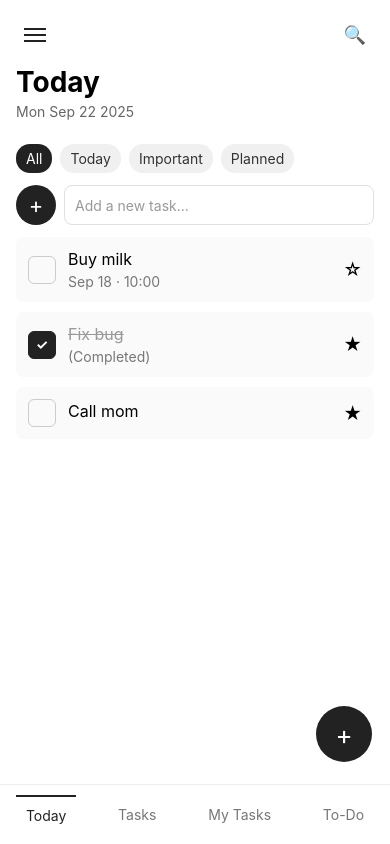
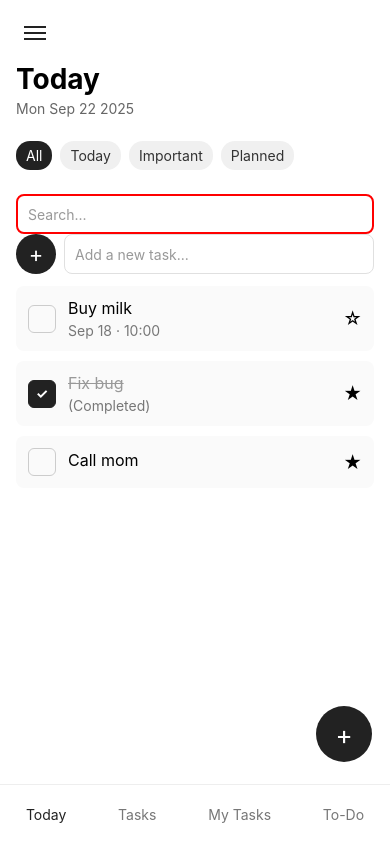
Before and after one commit to Pursharthzutshi/todo-app, a React Native app: screen / in a window 390 px wide. Built offline with nearby package versions, Linux system fonts and the light colour scheme.

Commit message:
added search bar

```diff
--- a/components/NavigationBar.js
+++ b/components/NavigationBar.js
@@ -1,8 +1,7 @@
 // components/NavigationBar.js
-import React from 'react';
+import React, { useEffect } from 'react';
 import { View, TouchableOpacity, Text } from 'react-native';
 import styles from '../styles';
-
 
 export default function NavigationBar({  currentView, setCurrentView }) {
   const items = [
@@ -12,19 +11,20 @@ export default function NavigationBar({  currentView, setCurrentView }) {
     { key: 'todo', label: 'To-Do' },
   ];
 
+  const [test, setTest] = React.useState(false);
+
+  // useEffect(()=>{
+  //   console.log(test)
+  // },[test])
+
   return (
     <View style={styles.navigation}>
       {items.map((item) => (
-        <TouchableOpacity
-          key={item.key}
-          style={[styles.navButton, currentView === item.key && styles.activeNavButton]}
-          onPress={() => setCurrentView(item.key)}
-          hitSlop={{ top: 8, bottom: 8, left: 8, right: 8 }}
-        >
-          <Text style={[styles.navText, currentView === item.key && styles.activeNavText]}>
+          <div onClick={() => setCurrentView(item.key)}>
+          <Text onClick={()=> setTest()} style={[styles.navText, currentView === item.key && styles.activeNavText]}>
             {item.label}
           </Text>
-        </TouchableOpacity>
+          </div>
       ))}
     </View>
   );
--- a/components/TasksView.js
+++ b/components/TasksView.js
@@ -24,7 +24,7 @@ export default function TasksView({
       </View>
 
       <View style={styles.searchContainer}>
-        <Text style={styles.searchIcon}>🔍</Text>
+        <Text style={styles.searchIcon}></Text>
         <TextInput
           style={styles.searchInput}
           placeholder="Search tasks"
--- a/components/TodayView.js
+++ b/components/TodayView.js
@@ -9,10 +9,24 @@ export default function TodayView({
   showMenu, setShowMenu,
   activeFilter, setActiveFilter,
   newTask, setNewTask, addTask,
-  filteredTasks, toggleTask, toggleImportant,
+  filteredTasks = [], // default to empty array
+  toggleTask, toggleImportant,
   title = 'Today',
   dateLabel,
 }) {
+  const [searchAllTodoListItem, setSearchAllTodoListItem] = React.useState("");
+
+  // normalize search string once
+  const query = searchAllTodoListItem.trim().toLowerCase();
+
+  // filter tasks (case-insensitive substring match on title)
+  const visibleTasks = query.length === 0
+    ? filteredTasks
+    : filteredTasks.filter(task => {
+        const t = (task.title || '').toLowerCase();
+        return t.includes(query);
+      });
+
   return (
     <View style={styles.innerContainer}>
       <View style={styles.header}>
@@ -24,7 +38,7 @@ export default function TodayView({
           </View>
         </TouchableOpacity>
         <TouchableOpacity style={styles.searchButton} hitSlop={{ top: 10 }}>
-          <Text style={styles.searchIcon}>🔍</Text>
+          <Text style={styles.searchIcon}></Text>
         </TouchableOpacity>
       </View>
 
@@ -54,6 +68,15 @@ export default function TodayView({
         ))}
       </View>
 
+      <TextInput
+        style={styles.searchTodoInput}
+        placeholder="Search..."
+        placeholderTextColor="#999"
+        value={searchAllTodoListItem}
+        onChangeText={setSearchAllTodoListItem}
+        returnKeyType="search"
+      />
+
       <View style={styles.addTaskContainer}>
         <TouchableOpacity style={styles.addTaskButton} onPress={addTask} hitSlop={{ top: 10 }}>
           <Text style={styles.addTaskIcon}>+</Text>
@@ -70,7 +93,7 @@ export default function TodayView({
       </View>
 
       <ScrollView style={styles.taskList} contentContainerStyle={{ paddingBottom: NAV_HEIGHT + 120 }}>
-        {filteredTasks.map((task) => (
+        {visibleTasks.map((task) => (
           <TaskCard
             key={task.id}
             task={task}
--- a/styles.js
+++ b/styles.js
@@ -62,4 +62,6 @@ export default StyleSheet.create({
 
   searchContainer: { flexDirection: 'row', alignItems: 'center', marginVertical: 10, paddingHorizontal: 8 },
   searchInput: { flex: 1, height: 40, borderRadius: 8, borderWidth: 1, borderColor: '#e0e0e0', paddingHorizontal: 10 },
+
+  searchTodoInput :{ borderColor:"red",marginTop:12, borderWidth:2, borderRadius:8, height:40, paddingHorizontal:10}
 });
```
